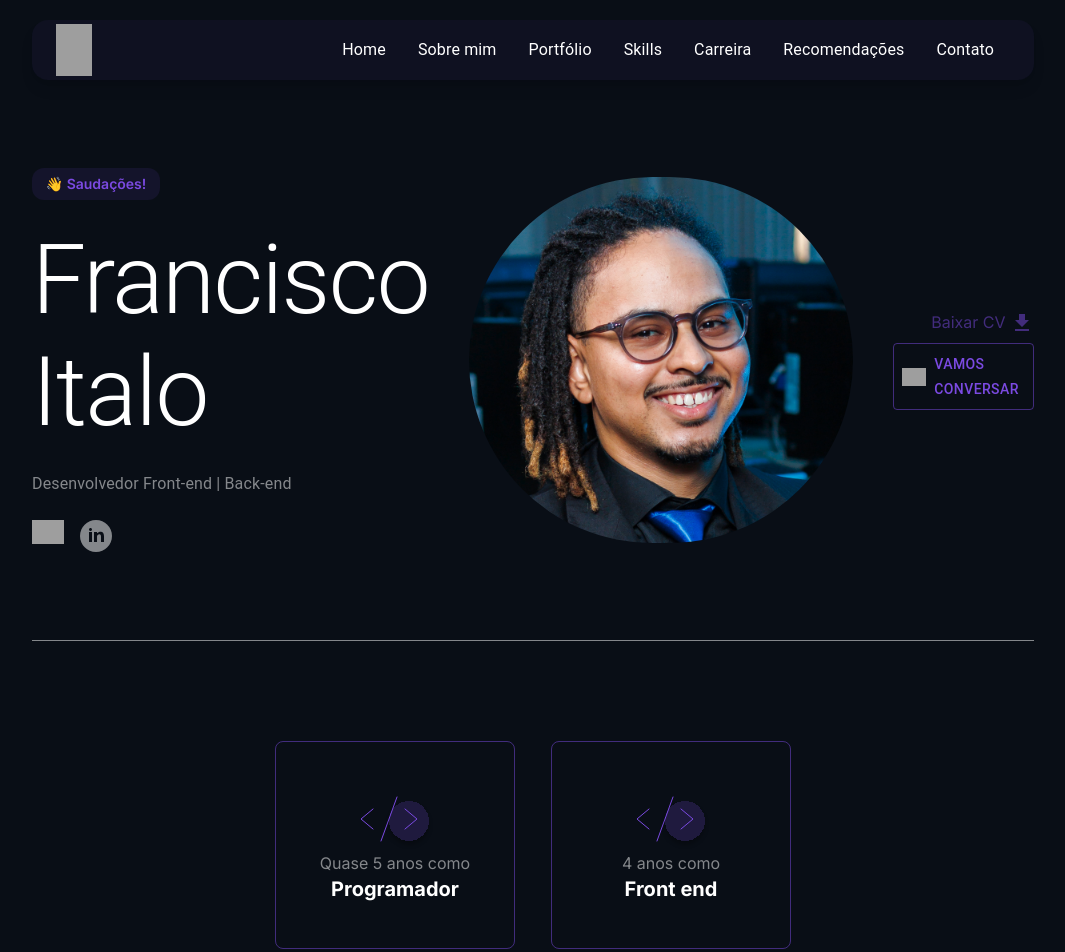
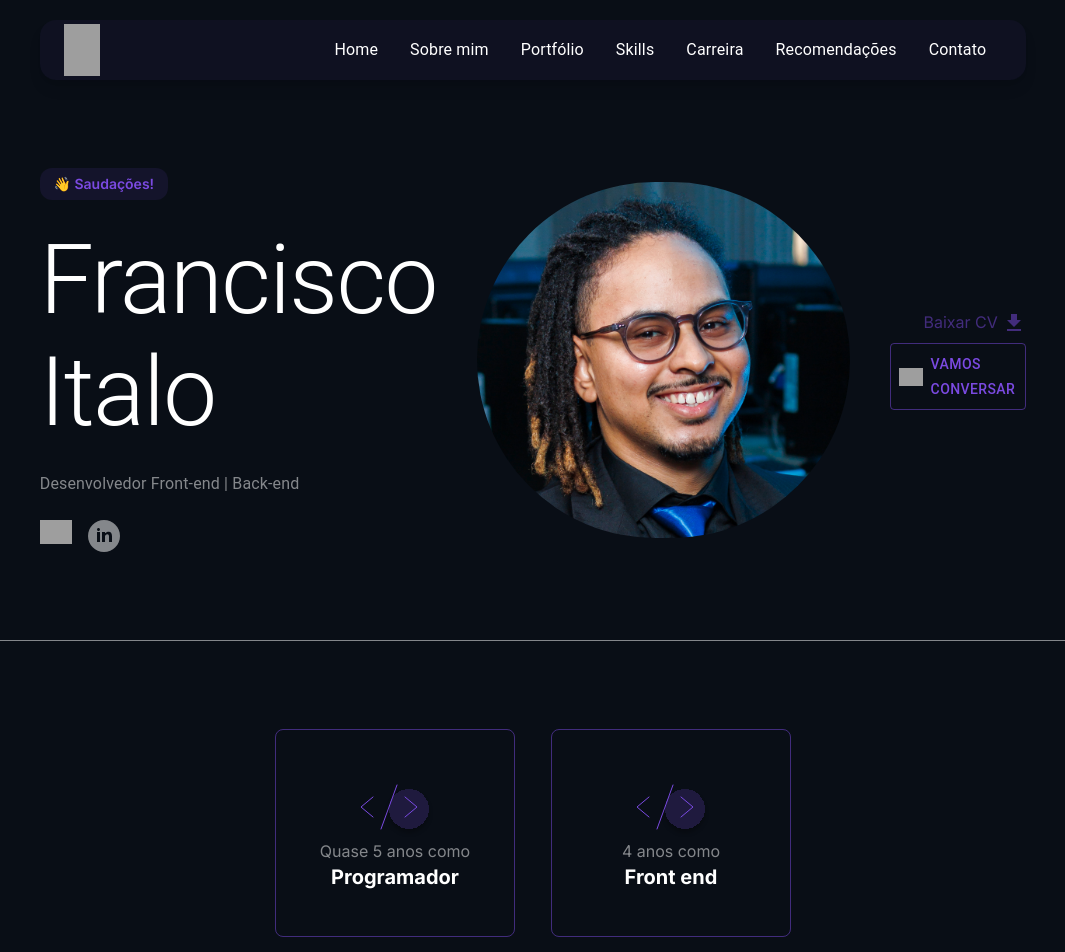
Before and after one commit to italosilva01/italo-portifolio, a Next.js app: page / in a window 1280 px wide. Shown: the top 952 px of the page, without its empty margins (107-1172 px from the left). Built offline with nearby package versions, Linux system fonts and the light colour scheme; grey boxes are pictures that could not be loaded.

Commit message:
wip: add component Hr with tailwindcss

```diff
--- /dev/null
+++ b/src/app/components/atons/Hr/index.tsx
@@ -0,0 +1,7 @@
+import React from 'react';
+
+const Hr: React.FC = () => {
+  return <hr className="hidden md:block border-t border-gray-500 w-full " />;
+};
+
+export default Hr;
--- a/src/app/components/atons/WrapprContent/index.tsx
+++ b/src/app/components/atons/WrapprContent/index.tsx
@@ -4,7 +4,7 @@ interface WrapperContentProps {
   children: ReactNode;
 }
 const WrapperContent = ({ children }: WrapperContentProps) => (
-  <div className="w-11/12 m-auto">{children}</div>
+  <div className="w-11/12 m-auto md:px-7.30%">{children}</div>
 );
 
 export default WrapperContent;
--- a/src/app/components/molecules/Experiences/index.tsx
+++ b/src/app/components/molecules/Experiences/index.tsx
@@ -5,7 +5,7 @@ import IconCode from '@public/iconCode.svg';
 
 export const Experiences = () => {
   return (
-    <Box className="w-full md:border-y md:py-[100px] ">
+    <Box className="w-full">
       <div className="flex flex-col gap-5 items-center">
         <Box className="flex justify-center gap-9 ">
           <CardInfo
--- a/src/app/page.tsx
+++ b/src/app/page.tsx
@@ -5,6 +5,7 @@ import theme from './theme';
 import dynamic from 'next/dynamic';
 import { Experiences } from '@/app/components/molecules/Experiences';
 import WrapperContent from '@components/atons/WrapprContent';
+import Hr from './components/atons/Hr';
 
 const ResumeDinamic = dynamic(
   () =>
@@ -19,16 +20,18 @@ const ResumeDinamic = dynamic(
 export default function Home() {
   return (
     <ThemeProvider theme={theme}>
-      <main className="flex min-h-screen flex-col items-center align-middle gap-5.5 md:px-7.30%   ">
+      <main className="flex min-h-screen flex-col items-center align-middle gap-5.5    ">
         <WrapperContent>
           <Menu />
         </WrapperContent>
         <WrapperContent>
           <ResumeDinamic />
         </WrapperContent>
+        <Hr />
         <WrapperContent>
           <Experiences />
         </WrapperContent>
+        <Hr />
       </main>
     </ThemeProvider>
   );
```
